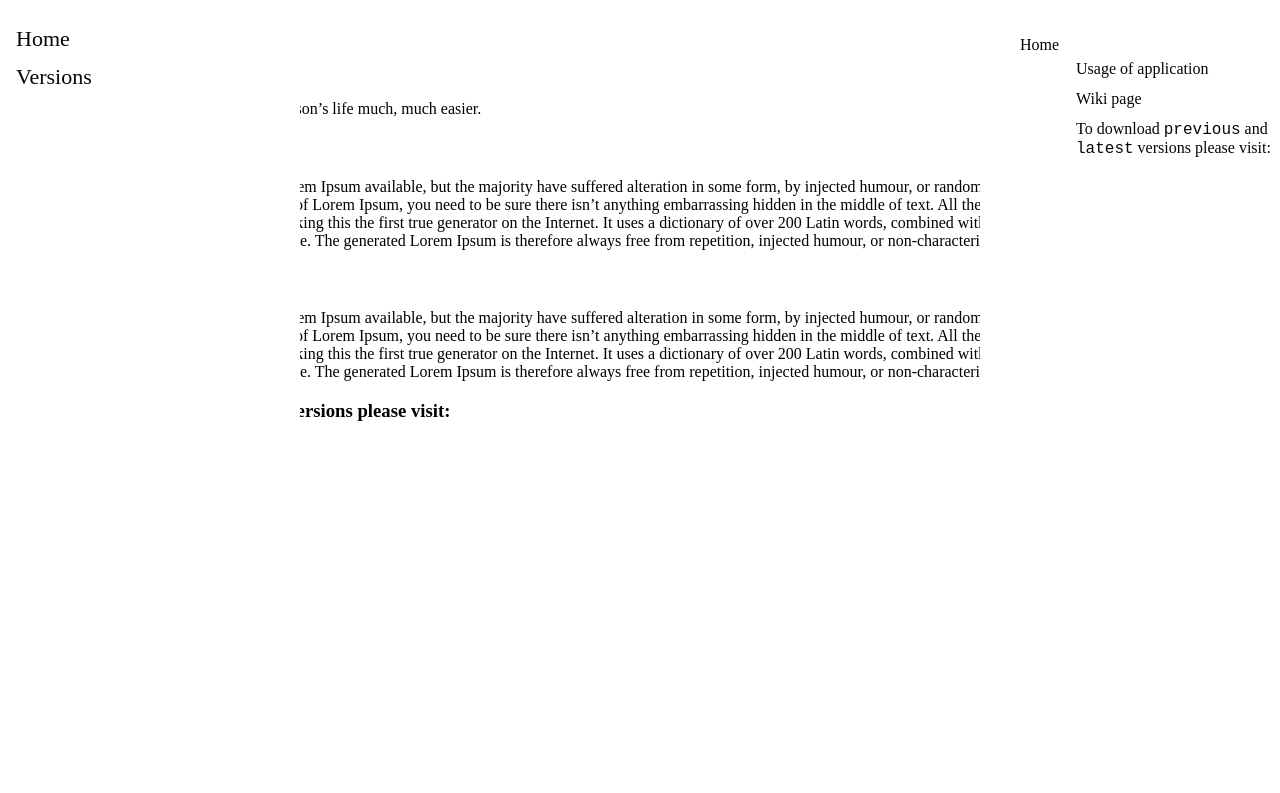
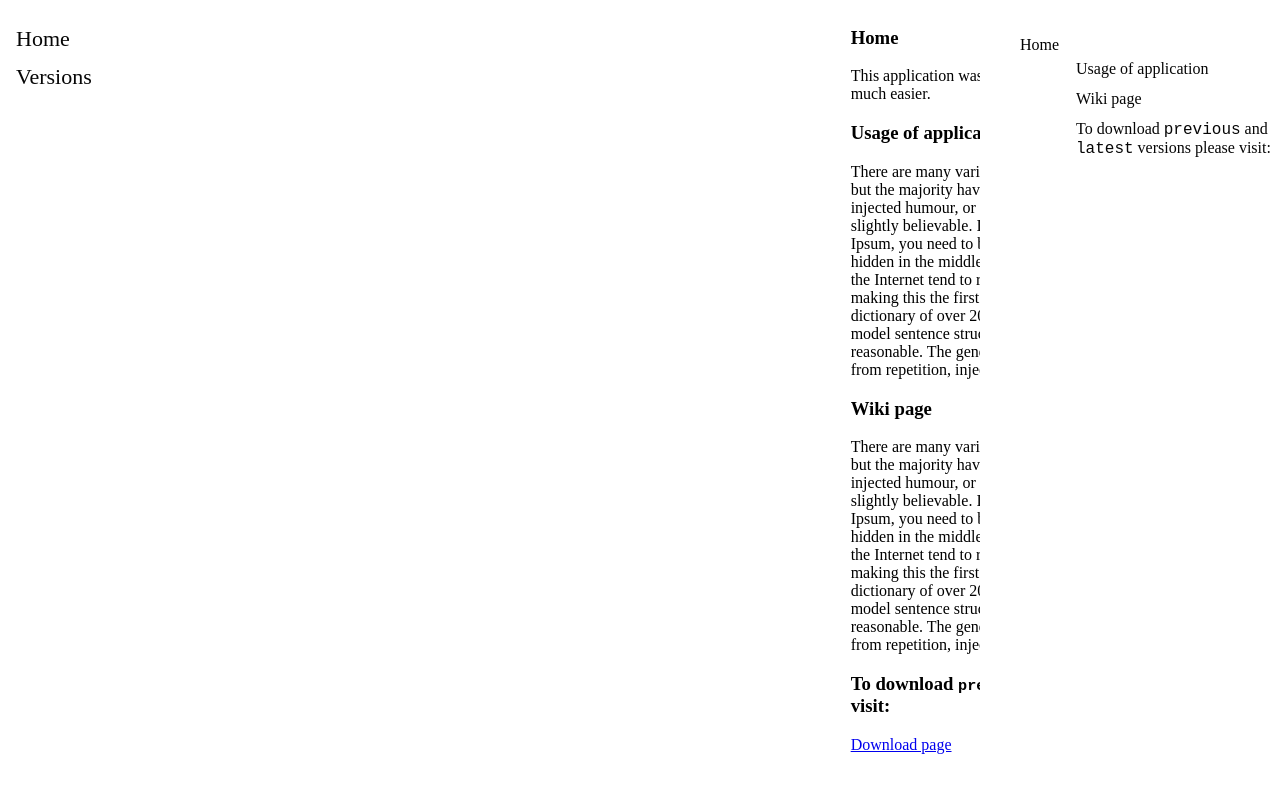
Before and after one commit to zozobalogh0817/zocs, a Jekyll site: the page built from home.md, in a window 1280 px wide. Shown: the top 793 px of the page. Built offline with Jekyll 4.4.1, drawn with Linux system fonts in a browser that asks for light colours.

Commit message:
feat: fix wiki-theme build bug

```diff
--- a/_layouts/default.html
+++ b/_layouts/default.html
@@ -62,6 +62,16 @@
 </body>
 {% endif %}
 <style>
+    .container {
+        display: grid;
+        grid-template-columns: 1fr 1fr 1fr; /*fraction*/
+    }
+
+    @media (max-width: 768px) { /*breakpoint*/
+        .container {
+            grid-template-columns: none;
+        }
+    }
     .sidenav {
         height: 100%;
         width: 300px;
```
